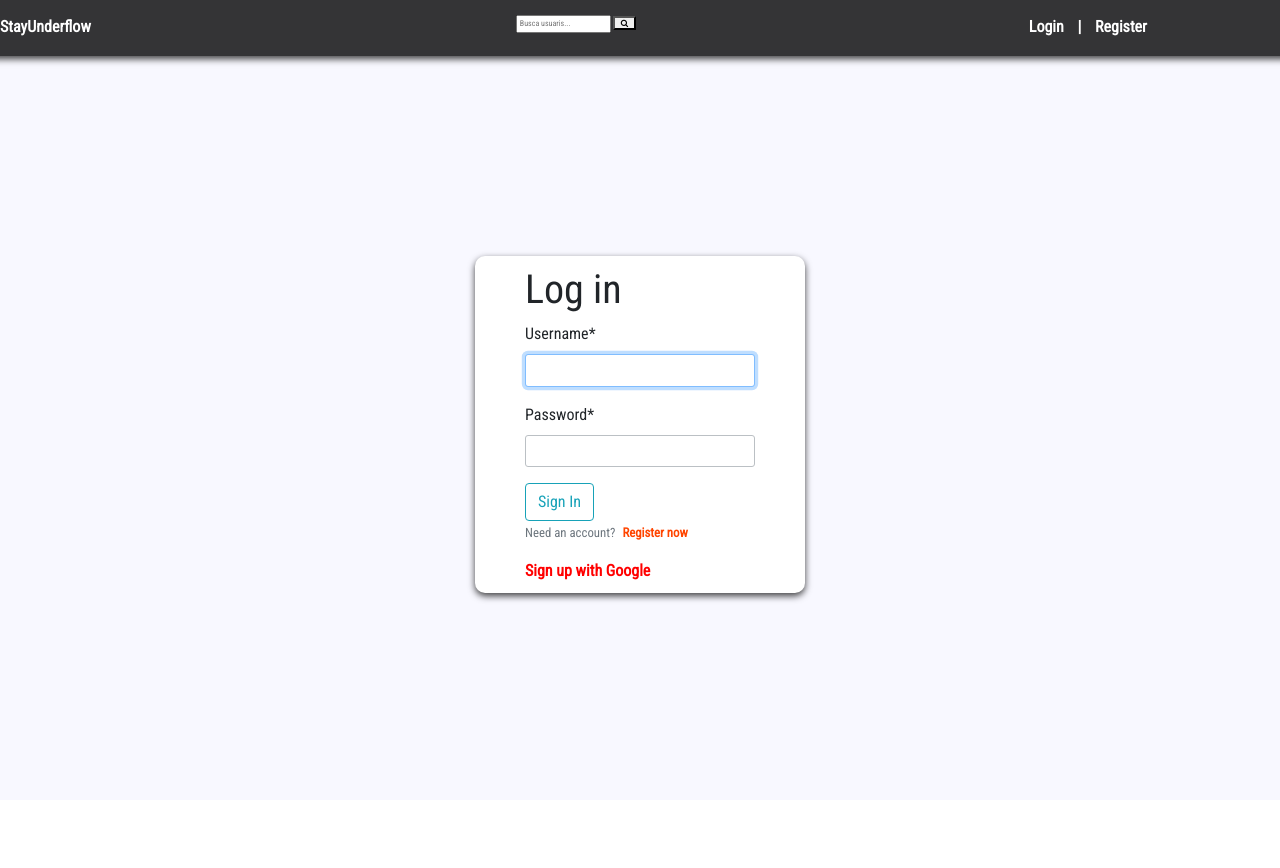
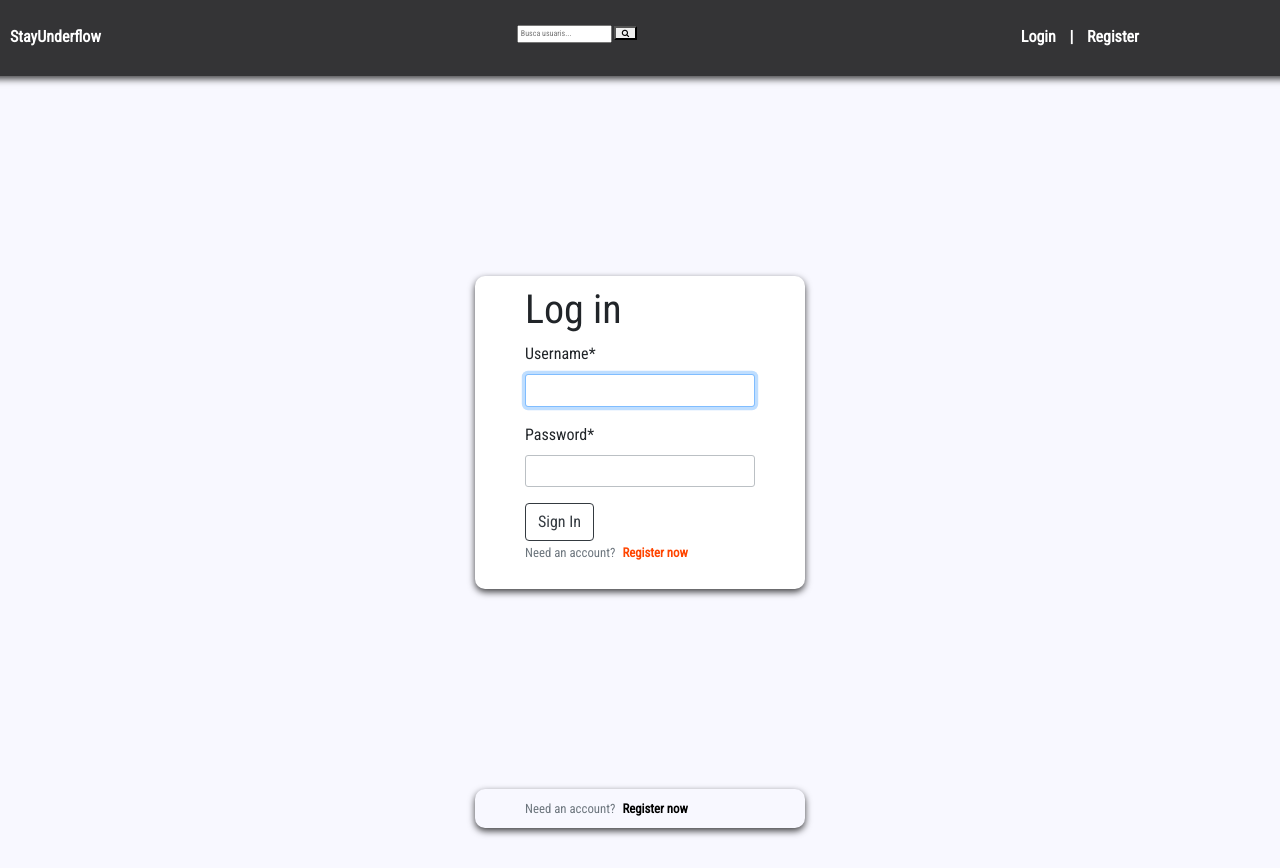
Before and after one commit to UB-ES-19/A2-StayUnderflow, a Django app: page /login/ in a window 1280 px wide. Before the commit the page ends 602 px from the top, so only its background shows below. Run offline with Django 3.2, Linux system fonts and the light colour scheme; some libraries are stand-ins or nearby versions.

Commit message:
Log in Front, Dark Buttons

```diff
--- a/StayUnderflow_WebApp/static/css/login.css
+++ b/StayUnderflow_WebApp/static/css/login.css
@@ -43,7 +43,8 @@ body{
     padding: 10px 50px;
     width: 330px;
     margin: 50px auto;
-    margin-top: 200px;
+    margin-top: 25%;
+    margin-bottom: 5%;
     background-color: white;
     border-radius: 10px;
 
--- a/StayUnderflow_WebApp/static/css/stayunderflow.css
+++ b/StayUnderflow_WebApp/static/css/stayunderflow.css
@@ -1,6 +1,6 @@
 .header{
     background-color: rgba(0, 0, 0, 0.79);
-    padding: 15px;
+    padding: 25px;
     color: white;
     -webkit-box-shadow: 0px 3px 7px 0px rgba(0,0,0,0.75);
     -moz-box-shadow: 0px 3px 7px 0px rgba(0,0,0,0.75);
--- a/templates/stay_underflow/login.html
+++ b/templates/stay_underflow/login.html
@@ -14,20 +14,28 @@
         <h1>Log in</h1>
         {% csrf_token %}
         {{ form|crispy }}
-        <button class="btn btn-outline-info" type="submit">Sign In</button>
+        <button class="btn btn-outline-dark" type="submit">Sign In</button>
         <div style="margin-top: 1%">
         <small class="text-muted">
             Need an account? <a style="color: orangered; margin-left: 4px" href="{% url 'register' %}">Register now</a>
         </small>
         </div>
         </form>
-        <div>
-            <a href="{% url 'social:begin' 'google-oauth2' %}" style="color: red">Sign up with Google</a>
-        </div>
+        <meta name="google-signin-client_id" content="YOUR_CLIENT_ID.apps.googleusercontent.com">
+        <script src="https://apis.google.com/js/platform.js" async defer></script>
+        <a style="text-decoration: none" href="{% url 'social:begin' 'google-oauth2' %}">
+                <div class="g-signin2" data-onsuccess="onSignIn" data-theme="light"></div>
+        </a>
         <!-- No es podrà autenticar amb facebook fins que no sigui una connexió segura: https-->
         <!--<div>
             <a href="{% url 'social:begin' 'facebook' %}" style="color: blue">Sign up with Facebook</a>
         </div> -->
     </div>
 
+    <div class="contentLog" style="background-color:transparent;">
+            <small class="text-muted">
+                Need an account? <a style="color: black; margin-left: 4px" href="/register/">Register now</a>
+            </small>
+    </div>
+
 {% endblock %}
--- a/templates/stay_underflow/post_detail.html
+++ b/templates/stay_underflow/post_detail.html
@@ -16,7 +16,7 @@
             <li> {{ ans.content }} </li>
         {% endfor %}
 
-        <a href="{% url 'new-answer' pk=object.pk %}" class="button">Nova resposta</a>
+        <a class="btn btn-outline-dark" href="{% url 'new-answer' pk=object.pk %}">Nova resposta</a>
     </div>
 
 {% endblock %}
```
Also changed, not shown: templates/stay_underflow/stayunderflow.html (+5 -4 lines).
